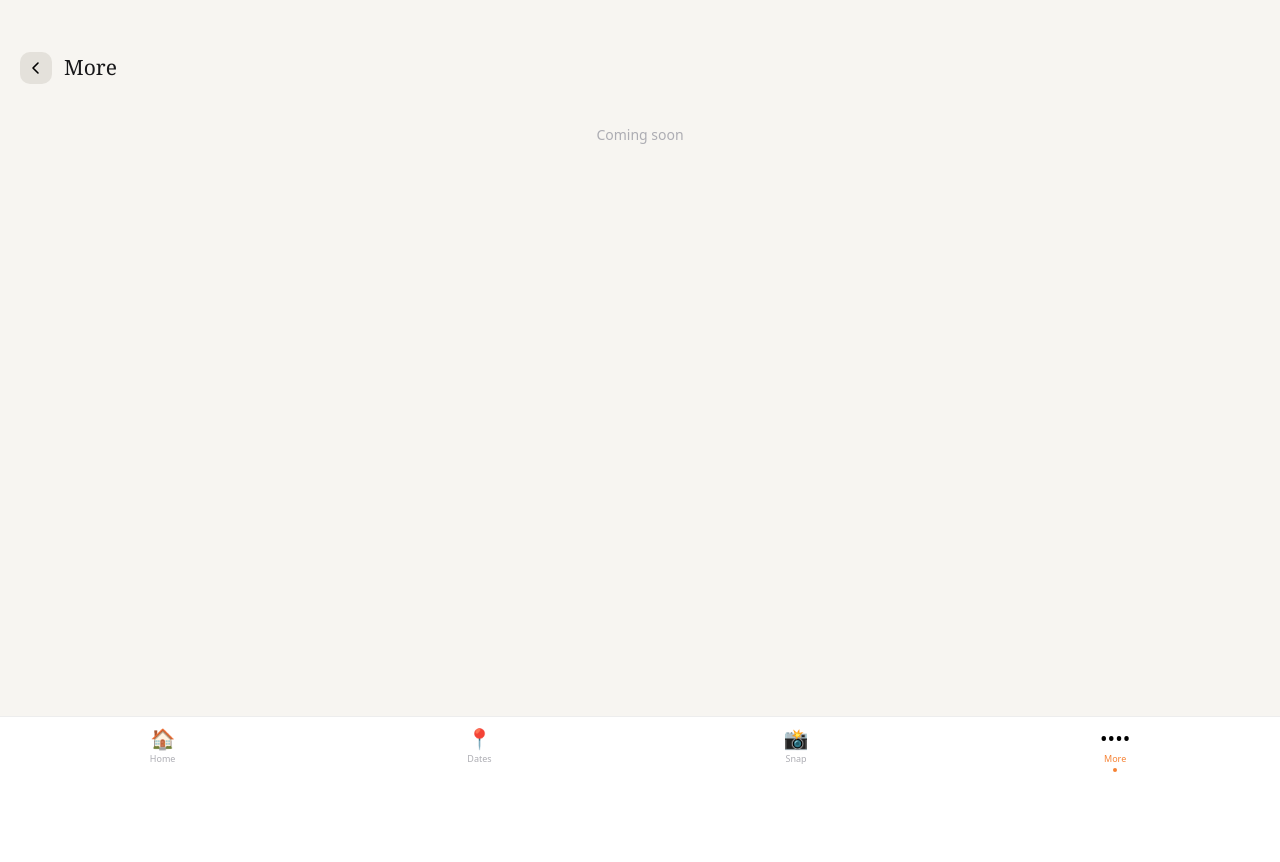
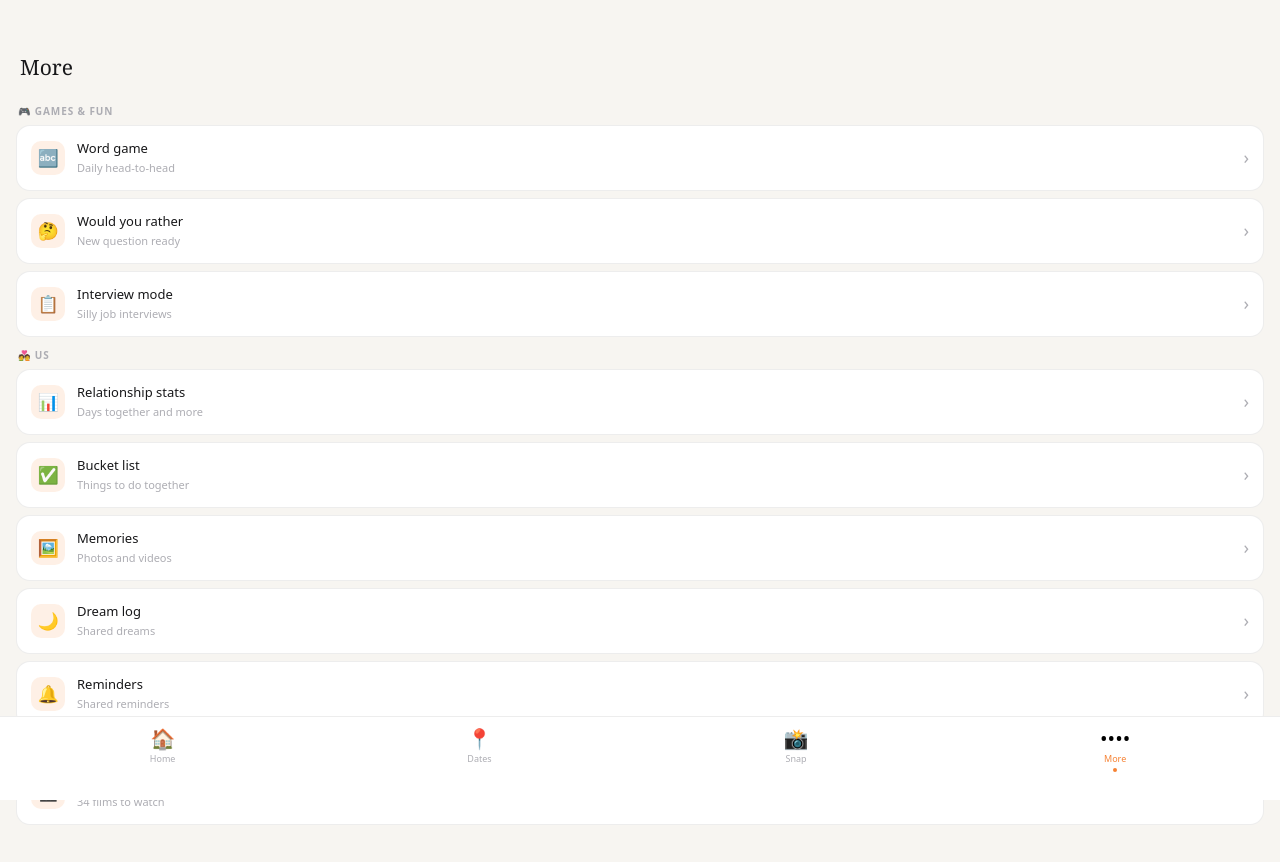
Before and after one commit to pledgerharry/haz-and-nix, a Next.js app: page /more in a window 1280 px wide. Shown: the top 862 px of the page. Before the commit the page ends 800 px from the top, so only its background shows below. Built offline with nearby package versions, Linux system fonts and the light colour scheme; no server answers.

Commit message:
Love notes screen

```diff
--- a/app/more/page.tsx
+++ b/app/more/page.tsx
@@ -2,17 +2,55 @@
 import { useRouter } from 'next/navigation'
 import Nav from '../components/Nav'
 
-export default function Page() {
+export default function MorePage() {
   const router = useRouter()
+
+  const games = [
+    { href: '/wordgame', icon: '🔤', title: 'Word game', sub: 'Daily head-to-head' },
+    { href: '/wyr', icon: '🤔', title: 'Would you rather', sub: 'New question ready' },
+    { href: '/interview', icon: '📋', title: 'Interview mode', sub: 'Silly job interviews' },
+  ]
+
+  const us = [
+    { href: '/stats', icon: '📊', title: 'Relationship stats', sub: 'Days together and more' },
+    { href: '/bucket', icon: '✅', title: 'Bucket list', sub: 'Things to do together' },
+    { href: '/memories', icon: '🖼️', title: 'Memories', sub: 'Photos and videos' },
+    { href: '/dreams', icon: '🌙', title: 'Dream log', sub: 'Shared dreams' },
+    { href: '/reminders', icon: '🔔', title: 'Reminders', sub: 'Shared reminders' },
+  ]
+
+  const watchlist = [
+    { href: '/movies', icon: '🎬', title: 'Movie wishlist', sub: '34 films to watch' },
+  ]
+
+  const Row = ({ href, icon, title, sub }: any) => (
+    <div onClick={() => router.push(href)} style={{backgroundColor:'#fff',borderRadius:'14px',padding:'13px 14px',display:'flex',alignItems:'center',gap:'12px',cursor:'pointer',marginBottom:'7px',border:'1px solid rgba(0,0,0,0.07)'}}>
+      <div style={{width:'34px',height:'34px',borderRadius:'10px',backgroundColor:'rgba(246,130,51,0.12)',display:'flex',alignItems:'center',justifyContent:'center',fontSize:'17px',flexShrink:0}}>{icon}</div>
+      <div style={{flex:1}}>
+        <div style={{fontSize:'13px',fontWeight:'500',color:'#18181A'}}>{title}</div>
+        <div style={{fontSize:'11px',color:'#ADADB3',marginTop:'2px'}}>{sub}</div>
+      </div>
+      <span style={{color:'#ADADB3',fontSize:'18px'}}>›</span>
+    </div>
+  )
+
+  const SectionLabel = ({ label }: any) => (
+    <div style={{fontSize:'10px',fontWeight:'600',letterSpacing:'0.09em',textTransform:'uppercase',color:'#ADADB3',padding:'4px 2px 6px'}}>{label}</div>
+  )
+
   return (
     <div style={{minHeight:'100vh',backgroundColor:'#F7F5F1',fontFamily:'system-ui,sans-serif',paddingBottom:'80px'}}>
-      <div style={{padding:'52px 20px 0',display:'flex',alignItems:'center',gap:'12px',marginBottom:'20px'}}>
-        <button onClick={() => router.back()} style={{width:'32px',height:'32px',borderRadius:'10px',backgroundColor:'#E4E1DB',border:'none',cursor:'pointer',display:'flex',alignItems:'center',justifyContent:'center'}}>
-          <svg width="14" height="14" viewBox="0 0 14 14" fill="none"><path d="M9 2L4 7l5 5" stroke="currentColor" strokeWidth="1.6" strokeLinecap="round" strokeLinejoin="round"/></svg>
-        </button>
+      <div style={{padding:'52px 20px 16px'}}>
         <h1 style={{fontFamily:'Georgia,serif',fontSize:'21px',color:'#18181A'}}>More</h1>
       </div>
-      <div style={{padding:'0 16px',textAlign:'center',color:'#ADADB3',fontSize:'14px',marginTop:'40px'}}>Coming soon</div>
+      <div style={{padding:'0 16px'}}>
+        <SectionLabel label="🎮 Games & fun" />
+        {games.map(g => <Row key={g.href} {...g} />)}
+        <SectionLabel label="💑 Us" />
+        {us.map(g => <Row key={g.href} {...g} />)}
+        <SectionLabel label="🎬 Watchlist" />
+        {watchlist.map(g => <Row key={g.href} {...g} />)}
+      </div>
       <Nav />
     </div>
   )
```
